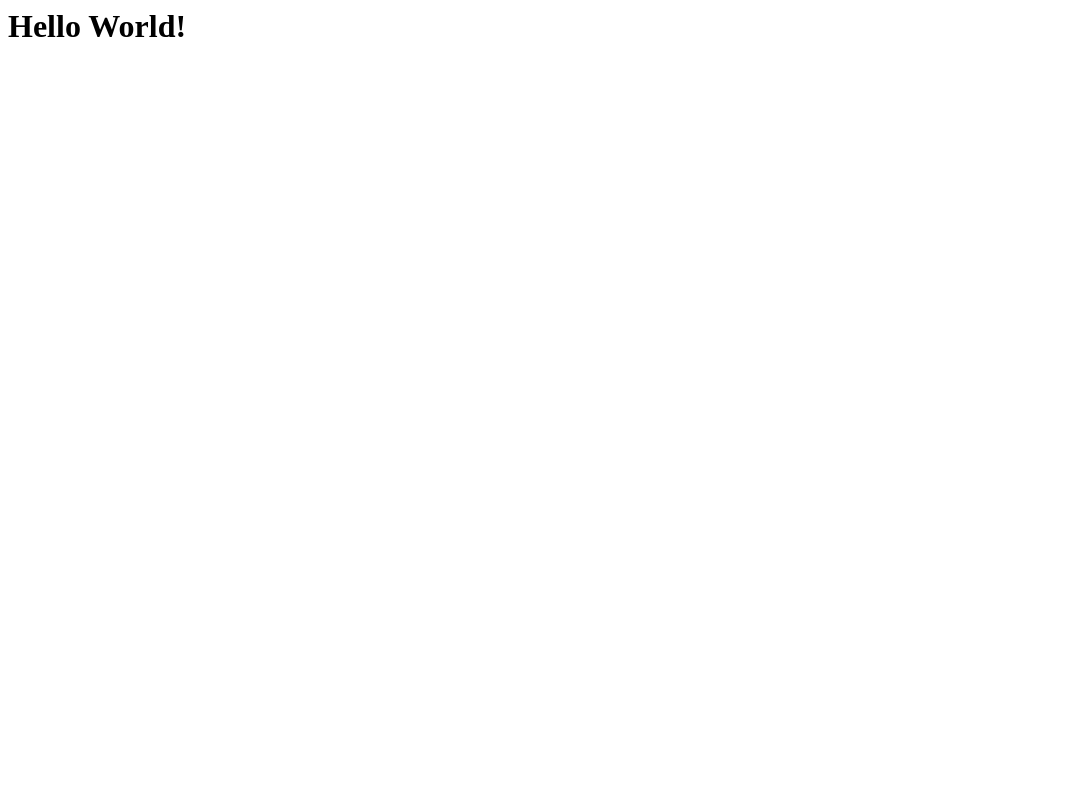
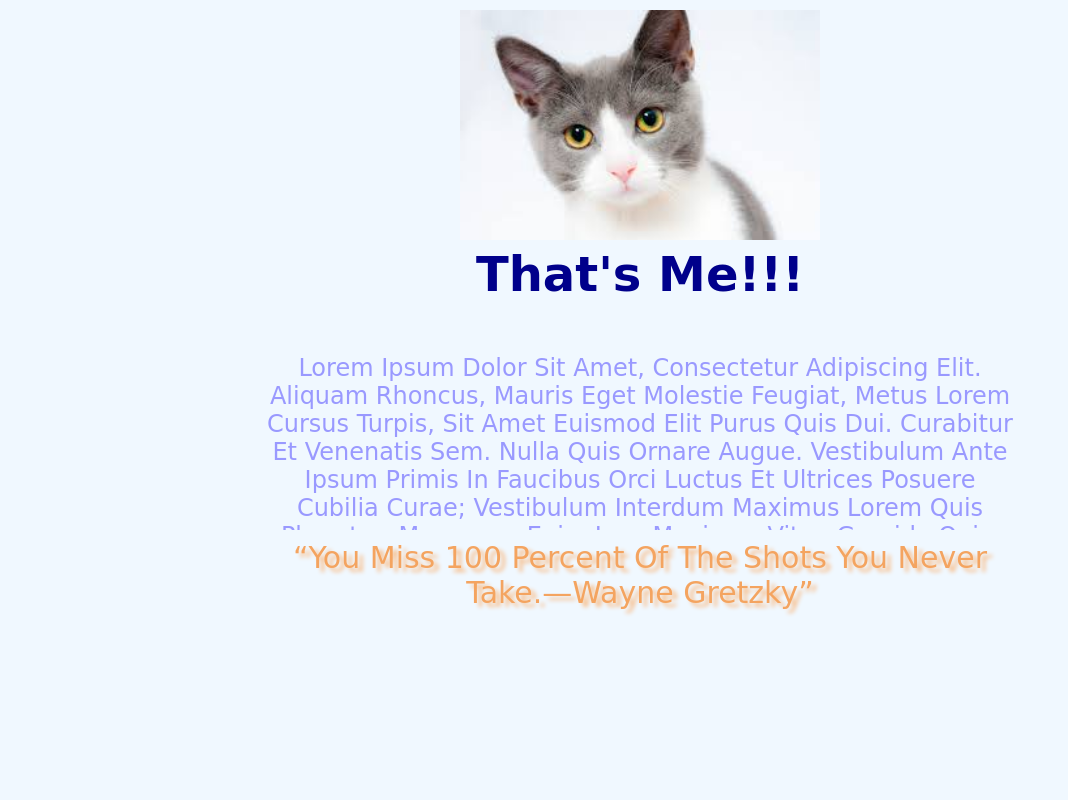
Before and after one commit to FurrukhJamal/hello-world, a PHP site: page / in a window 1280 px wide. Before the commit the part shown is almost empty. Shown: the whole page, without its empty margins (0-1068 px from the left). Run offline with PHP 8.4, Linux system fonts and the light colour scheme.

Commit message:
P1 complete minus the links for projects

```diff
--- a/index.php
+++ b/index.php
@@ -1 +1,80 @@
-<h1>Hello World!</h1>
+<?php
+  $quote = ["You can do anything, but not everything.—David Allen",
+            "You miss 100 percent of the shots you never take.—Wayne Gretzky",
+            "You must be the change you wish to see in the world.—Gandhi"];
+
+  shuffle($quote);
+?>
+
+<!DOCTYPE html>
+<html>
+  <head>
+    <meta charset="utf-8">
+    <title>P1</title>
+    <style>
+    body
+    {
+        background-color: #f0f8ff;
+        font-size: 24px;
+        font-family: "Comic Sans Ms", cursive;
+    }
+    .header, .info, .quote
+    {
+      margin: 10px auto 0px auto;
+      text-align: center;
+    }
+    .header
+    {
+      width: 360px;
+      height: 300px;
+    }
+    img
+    {
+      width: 360px;
+      height: 230px;
+    }
+    .header h1
+    {
+      color:#00008b;
+      padding-top: 0px;
+      margin-top: 0px;
+    }
+    .info
+    {
+      margin-top: 20px;
+      color: #9999ff;
+      width: 750px;
+      text-transform: capitalize;
+      height: 200px;
+      overflow: scroll;
+
+    }
+    .quote
+    {
+      color: #f4a460;
+      text-transform: capitalize;
+      font-size: 30px;
+      text-shadow: 5px 4px 4px  #f7bc88;
+      width:750px;
+    }
+
+
+
+    </style>
+  </head>
+  <body>
+    <div class="header">
+      <img src="image/cat.jpg" alt="cat">
+      <h1>That's Me!!!</h1>
+
+    </div>
+    <div class="info">
+      <p>Lorem ipsum dolor sit amet, consectetur adipiscing elit. Aliquam rhoncus, mauris eget molestie feugiat, metus lorem cursus turpis, sit amet euismod elit purus quis dui. Curabitur et venenatis sem. Nulla quis ornare augue. Vestibulum ante ipsum primis in faucibus orci luctus et ultrices posuere cubilia Curae; Vestibulum interdum maximus lorem quis pharetra. Maecenas enim leo, maximus vitae gravida quis, facilisis sollicitudin tortor. Etiam imperdiet, magna vel dignissim suscipit, erat nulla malesuada enim, sollicitudin dignissim enim urna sed sapien. Mauris vulputate purus tellus, eget porta diam vehicula eleifend. Quisque luctus, augue ut placerat tempor, tellus nulla imperdiet elit, quis venenatis ligula lorem a purus. Proin ut porta metus, vitae malesuada erat. Suspendisse potenti. Nullam et velit dictum, tristique libero ut, mattis sem. Orci varius natoque penatibus et magnis dis parturient montes, nascetur ridiculus mus. Proin et lectus erat. Fusce tortor eros, hendrerit in condimentum id, tincidunt a orci. Etiam sit amet suscipit libero.</p>
+    </div>
+    <div class="quote">
+      <q><?= $quote[0] ?></q>
+
+    </div>
+
+  </body>
+</html>
```
Also changed, not shown: image/cat.jpg (added).
